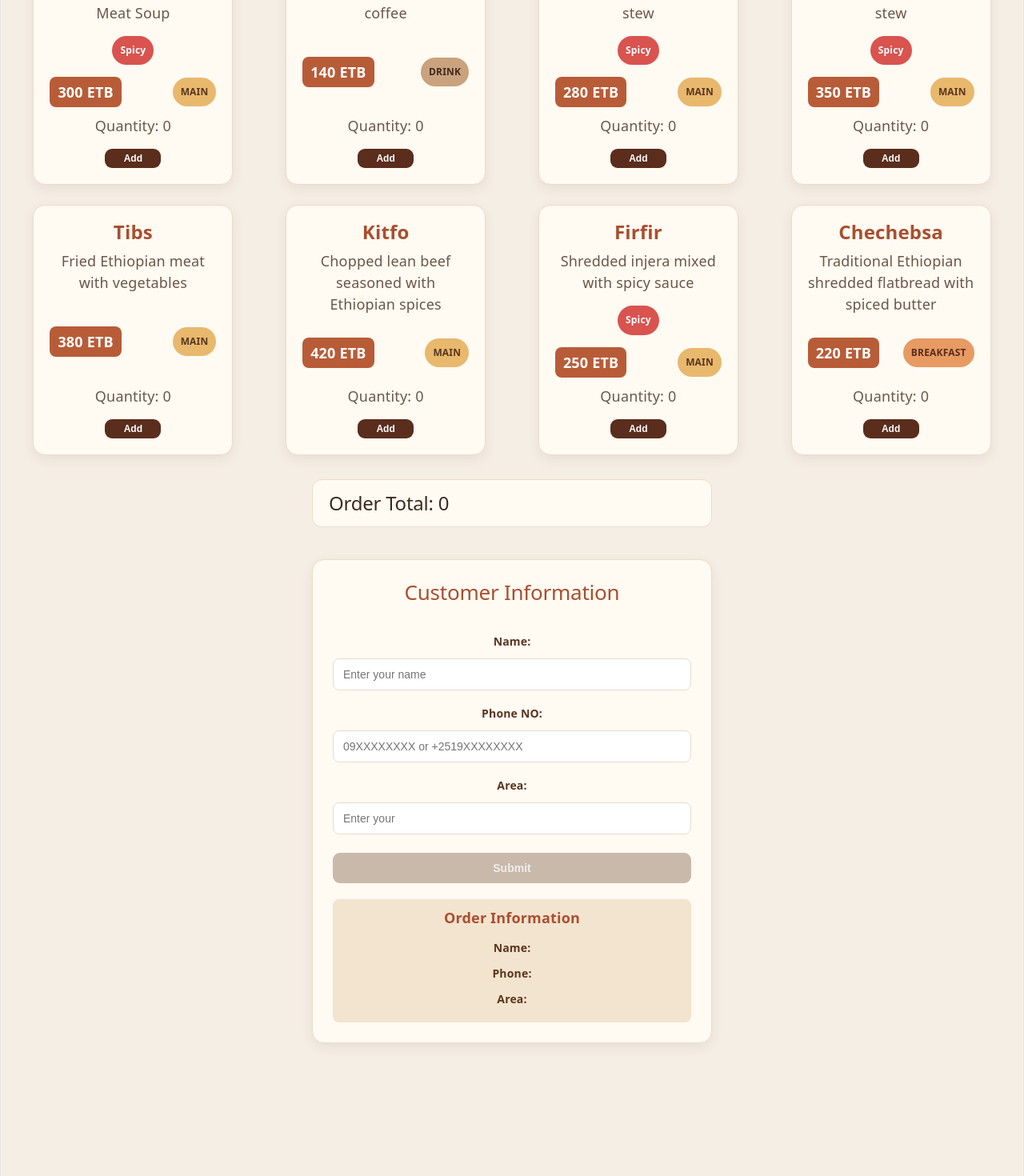
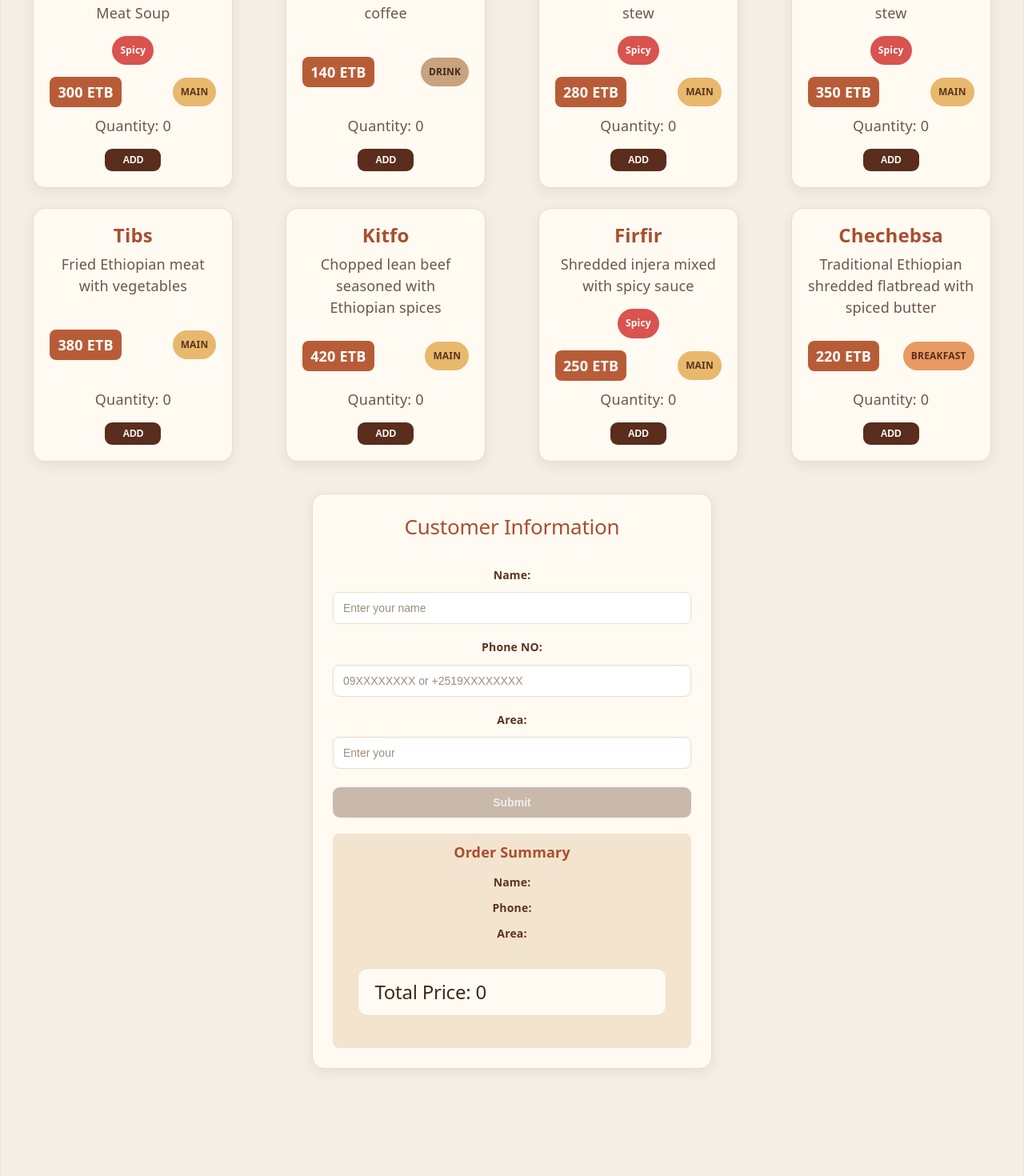
Before and after one commit to YabseraDCodes/addis-eats-menu, a React (Vite) app: page / in a window 1280 px wide. Shown: the part 316-1786 px from the top of the page at 80% size. Built offline with nearby package versions, Linux system fonts and the light colour scheme.

Commit message:
Finalize and Code clean up

```diff
--- a/src/App.jsx
+++ b/src/App.jsx
@@ -7,15 +7,12 @@ import "./App.css";
 function App() {
   return (
     <div className="j">
-      <Header />
-
+      <Header/>
       <div className="Main">
         <div className="Main-overlay">
-          <Menu />
-          <OrderForm/>
+          <Menu/>
         </div>
-
-        <Footer />
+        <Footer/>
       </div>
     </div>
   );
--- a/src/Dish.jsx
+++ b/src/Dish.jsx
@@ -1,7 +1,6 @@
 import PropTypes from "prop-types";
 import { Card } from "./Card";
 import { useState } from "react";
-import "./MenuItem.css";
 
 export function Dish({ name, price, description, category, spicy, currency = "ETB", totalPrice, makeTotal }) {
   const [count, setCount] = useState(0);
@@ -23,7 +22,7 @@ export function Dish({ name, price, description, category, spicy, currency = "ET
       </div>
       <div className="addItem">
         <p>Quantity: {count}</p>
-        <button className="addBtn" onClick={() => {setCount(count + 1); makeTotal(totalPrice + price)}}>Add</button>
+        <button className="addBtn" onClick={() => {setCount(count + 1); makeTotal(totalPrice + price)}}>ADD</button>
       </div>
     </Card>
   );
--- a/src/Header.jsx
+++ b/src/Header.jsx
@@ -1,5 +1,3 @@
-import './MenuItem.css'
-
 export function Header(){
     return <div className='Header'>
         <h1 style={{color: "#f7ff8b"}}>Addis Eats</h1>
--- a/src/Menu.jsx
+++ b/src/Menu.jsx
@@ -1,98 +1,29 @@
 import { useState } from "react";
 import { Dish } from "./Dish";
-// import { menu } from "./data";
+import { menu } from "./data";
 import { CatagoryBar } from "./CatagoryBar";
 import { DishList } from "./DishList";
-
-export const menu = [
-    {
-      id: 1,
-      name: "Qiqil",
-      price: 300,
-      description: "Traditional Ethiopian Meat Soup",
-      category: "MAIN",
-      spicy: true,
-    },
-    {
-      id: 2,
-      name: "Buna",
-      price: 140,
-      description: "Traditional Ethiopian coffee",
-      category: "DRINK",
-      spicy: false,
-    },
-    {
-      id: 3,
-      name: "Shiro",
-      price: 280,
-      description: "Traditional Ethiopian stew",
-      category: "MAIN",
-      spicy: true,
-    },
-    {
-      id: 4,
-      name: "Doro Wot",
-      price: 350,
-      description: "Spicy Ethiopian chicken stew",
-      category: "MAIN",
-      spicy: true,
-    },
-    {
-      id: 5,
-      name: "Tibs",
-      price: 380,
-      description: "Fried Ethiopian meat with vegetables",
-      category: "MAIN",
-      spicy: false,
-    },
-    {
-      id: 6,
-      name: "Kitfo",
-      price: 420,
-      description: "Chopped lean beef seasoned with Ethiopian spices",
-      category: "MAIN",
-      spicy: false,
-    },
-    {
-      id: 7,
-      name: "Firfir",
-      price: 250,
-      description: "Shredded injera mixed with spicy sauce",
-      category: "MAIN",
-      spicy: true,
-    },
-    {
-      id: 8,
-      name: "Chechebsa",
-      price: 220,
-      description:
-        "Traditional Ethiopian shredded flatbread with spiced butter",
-      category: "BREAKFAST",
-      spicy: false,
-    },
-  ];
+import { OrderForm } from "./OrderForm";
 
 export function Menu() {
   const [count, setCount] = useState(0);
   const [total, setTotal] = useState(0);
   const [category, setCategory] = useState("ALL");
   const filteredMenu =
-    category === "ALL"
-      ? menu
-      : menu.filter((dish) => dish.category === category);
+    category === "ALL" ? menu : menu.filter((dish) => dish.category === category);
 
   return (
     <div>
-    <CatagoryBar selectedCatagory={category} selectCatagory={setCategory}/>
+      <CatagoryBar selectedCatagory={category} selectCatagory={setCategory} />
 
       {filteredMenu.length === 0 ? (
         <p className="empty-state">
           No dishes found in the {category} category.
         </p>
       ) : (
-        <DishList filter={filteredMenu} total={total} setTotal={setTotal}/>
+        <DishList filter={filteredMenu} total={total} setTotal={setTotal} />
       )}
-      <h2 className="orderTotal">Order Total: {total}</h2>
+      <OrderForm totalPrice={total} />
     </div>
   );
 }
--- a/src/OrderForm.jsx
+++ b/src/OrderForm.jsx
@@ -1,6 +1,6 @@
 import { useState } from 'react';
 
-export function OrderForm() {
+export function OrderForm({ totalPrice }) {
 
     const [form, setForm] = useState({
         name: '',
@@ -16,10 +16,10 @@ export function OrderForm() {
 
     function handleSubmit(e) {
         e.preventDefault();
-        if (!/^(?:\+251|0)9\d{8}$/.test(form.phone)) {
-            alert("Please enter a valid phone number.")
-            return;
-        }
+        // if (!/^(?:\+251|0)9\d{8}$/.test(form.phone)) {
+        //     alert("Please enter a valid phone number.")
+        //     return;
+        // }
 
         alert("Order Submitted")
     }
@@ -40,7 +40,7 @@ export function OrderForm() {
                 <button disabled={!validPhone} type='submit'>Submit</button>
             </form>
             <div className="order-form-preview">
-                <h3>Order Information</h3>
+                <h3>Order Summary</h3>
                 <p>
                     <strong>Name:</strong> {form.name}
                 </p>
@@ -50,6 +50,7 @@ export function OrderForm() {
                 <p>
                     <strong>Area:</strong> {form.area}
                 </p>
+                <h2 className="orderTotal">Total Price: {totalPrice}</h2>
             </div>
         </div>
     )
--- a/src/index.css
+++ b/src/index.css
@@ -109,3 +109,380 @@ code {
   padding: 4px 8px;
   background: var(--code-bg);
 }
+
+
+.items {
+  display: grid;
+  grid-template-columns: 1fr;
+  gap: 25px;
+  justify-items: center;
+  align-items: center;
+}
+
+@media (min-width: 400px) {
+  .items {
+      grid-template-columns: repeat(2, 1fr);
+  }
+}
+
+@media (min-width: 800px) {
+  .items {
+      grid-template-columns: repeat(3, 1fr);
+  }
+}
+
+@media (min-width: 1200px) {
+  .items {
+      grid-template-columns: repeat(4, 1fr);
+  }
+}
+
+.food-card {
+  background-color: #fffaf2;
+  color: #3b2a20;
+  height: 100%;
+  width: 100%;
+  max-width: 250px;
+  min-height: 200px;
+  border-radius: 15px;
+  border: 1px solid #eadcc9;
+  display: flex;
+  flex-direction: column;
+  justify-content: space-between;
+  padding: 20px;
+  box-sizing: border-box;
+  transition: 0.25s ease;
+  box-shadow: 0 5px 15px #5a3e2b15;
+}
+
+.food-card:hover {
+  transform: translateY(-7px);
+  box-shadow: 0 12px 25px #5a3e2b25;
+}
+
+
+.food-card h3 {
+  margin: 0 0 10px;
+  color: #a94f2f;
+  font-size: 24px;
+}
+
+
+.food-card p {
+  line-height: 1.5;
+  color: #6b5748;
+  margin: 0;
+}
+
+
+.food-bottom {
+  display: flex;
+  justify-content: space-between;
+  gap: 10px;
+  align-items: center;
+  margin-top: 15px;
+}
+
+
+.price {
+  color: white;
+  background-color: #b85c38;
+  padding: 6px 10px;
+  border-radius: 8px;
+  font-weight: bold;
+}
+
+
+.catagory {
+  background-color: #f3e4cf;
+  color: #6b3e2e;
+  padding: 5px 10px;
+  border-radius: 20px;
+  font-size: 12px;
+  font-weight: bold;
+}
+
+
+.catagory-MAIN {
+  background-color: #e8b86d;
+  color: #5a351f;
+}
+
+
+.catagory-DRINK {
+  background-color: #c9a27e;
+  color: #40291c;
+}
+
+
+.catagory-BREAKFAST {
+  background-color: #e89a63;
+  color: #5a2d1c;
+}
+
+
+.catagory-DESSERT {
+  background-color: #dda0a2;
+  color: #5a2830;
+}
+
+
+.Header {
+  min-height: 90px;
+  width: 100%;
+  display: flex;
+  gap: 15px;
+  justify-content: center;
+  align-items: center;
+  background-color: #4a2f25;
+  color: #f0b549;
+  box-shadow: 0 3px 10px #3b241b30;
+}
+
+.Header h1 {
+  color: #fff7e8 !important;
+}
+
+
+.footer {
+  margin-top: 50px;
+  background: #f5eee4;
+  color: #111827;
+  padding: 50px 20px 20px;
+}
+
+.footer-container {
+  max-width: 1200px;
+  margin: 0 auto;
+  display: grid;
+  grid-template-columns: 2fr 1fr 1fr;
+  gap: 40px;
+}
+
+.footer h2, .footer h3 {
+  margin-top: 0;
+}
+
+.footer-brand p, .footer-brand h2 {
+  color: #111827;
+  line-height: 1.6;
+}
+
+.footer-links, .footer-social {
+  display: flex;
+  flex-direction: column;
+  gap: 10px;
+}
+
+.footer a {
+  color: #7e828a;
+  text-decoration: none;
+  transition: color 0.2s ease;
+}
+
+.footer a:hover {
+  color: #111827;
+}
+
+.footer-bottom {
+  max-width: 1200px;
+  margin: 40px auto 0;
+  padding-top: 20px;
+  border-top: 1px solid #374151;
+  text-align: center;
+  color: #9ca3af;
+  font-size: 14px;
+}
+
+@media (max-width: 600px) {
+  .footer-container {
+      grid-template-columns: 1fr;
+      text-align: center;
+  }
+
+  .footer-links, .footer-social {
+      align-items: center;
+  }
+}
+
+.empty-state {
+  text-align: center;
+  color: #6b5748;
+  font-size: 18px;
+  padding: 40px;
+}
+
+.spicy-badge {
+  display: inline-block;
+  margin-top: 15px;
+  padding: 5px 10px;
+  border-radius: 20px;
+  background-color: #d9534f;
+  color: white;
+  font-size: 12px;
+  font-weight: bold;
+}
+
+.category-filter {
+  display: flex;
+  justify-content: center;
+  flex-wrap: wrap;
+  gap: 10px;
+  margin-bottom: 30px;
+}
+
+.category-filter button {
+  border: none;
+  padding: 10px 18px;
+  border-radius: 20px;
+  background-color: #f3e4cf;
+  color: #5a351f;
+  cursor: pointer;
+  font-weight: bold;
+  transition: 0.2s ease;
+}
+
+.category-filter button:hover {
+  background-color: #e8b86d;
+}
+
+.category-filter .active {
+  background: #5a351f;
+  color: #f3e4cf;
+}
+
+.addBtn {
+  width: 70px;
+  border: none;
+  margin-top: 15px;
+  padding: 7px 10px;
+  border-radius: 9px;
+  background-color: #5a2d1c;
+  color: white;
+  font-size: 12px;
+  font-weight: bold;
+}
+
+.addItem{
+  margin-top: 10px;
+
+}
+
+.orderTotal {
+  width: 90%;
+  max-width: 500px;
+  margin: 30px auto;
+  padding: 15px 20px;
+  box-sizing: border-box;
+  display: flex;
+  justify-content: space-between;
+  align-items: center;
+  background-color: #fffaf2;
+  color: #3b2a20;
+  border: 1px solid #eadcc9;
+  border-radius: 12px;
+}
+
+.order-form-container {
+  width: 90%;
+  max-width: 500px;
+  margin: 40px auto;
+  padding: 25px;
+  box-sizing: border-box;
+  background-color: #fffaf2;
+  color: #3b2a20;
+  border: 1px solid #eadcc9;
+  border-radius: 15px;
+  box-shadow: 0 5px 15px #5a3e2b15;
+}
+
+.order-form-title {
+  margin: 0 0 25px;
+  text-align: center;
+  color: #a94f2f;
+  font-size: 26px;
+}
+
+.order-form {
+  display: flex;
+  flex-direction: column;
+  gap: 8px;
+}
+
+.order-form label {
+  margin-top: 8px;
+  color: #5a351f;
+  font-size: 14px;
+  font-weight: bold;
+}
+
+.order-form input {
+  width: 100%;
+  padding: 11px 12px;
+  box-sizing: border-box;
+  border: 1px solid #eadcc9;
+  border-radius: 8px;
+  background-color: white;
+  color: #3b2a20;
+  font-size: 14px;
+  outline: none;
+}
+
+.order-form input:focus {
+  border-color: #b85c38;
+  box-shadow: 0 0 0 3px #b85c3820;
+}
+
+.order-form input::placeholder {
+  color: #a08d7d;
+}
+
+.order-form button {
+  width: 100%;
+  margin-top: 15px;
+  padding: 11px;
+  border: none;
+  border-radius: 9px;
+  background-color: #5a2d1c;
+  color: white;
+  font-size: 14px;
+  font-weight: bold;
+  cursor: pointer;
+  transition: 0.2s ease;
+}
+
+.order-form button:active {
+  background-color: #a94f2f;
+  transform: translateY(-2px);
+}
+
+.order-form button:disabled {
+  background-color: #c9b9aa;
+  color: #eee;
+  cursor: not-allowed;
+}
+
+.order-form-preview {
+  margin-top: 20px;
+  padding: 10px;
+  border-radius: 8px;
+  background-color: #f3e4cf;
+  color: #6b5748;
+  font-size: 13px;
+}
+
+.order-form-preview h3 {
+  margin: 0 0 12px;
+  color: #a94f2f;
+  font-size: 18px;
+}
+
+.order-form-preview p {
+  margin: 6px 0;
+  color: #6b5748;
+  font-size: 14px;
+}
+
+.order-form-preview strong {
+  color: #5a351f;
+}
```
Also changed, not shown: src/data.js (indentation only).
